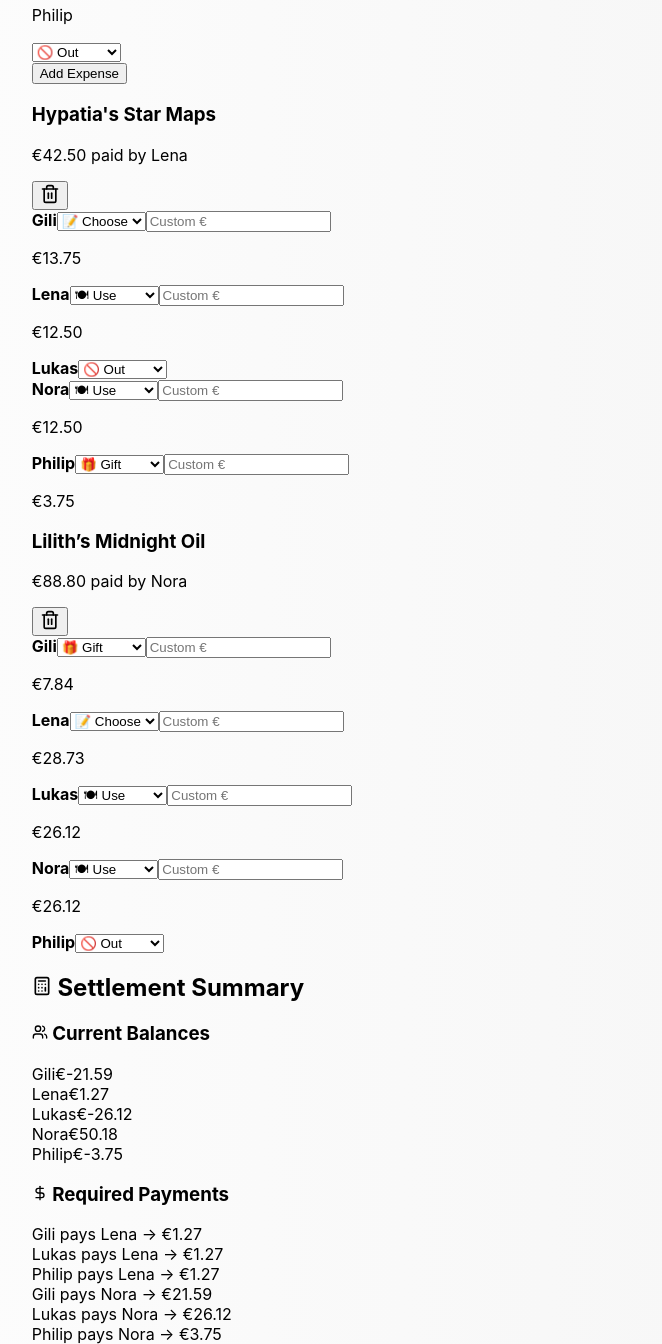
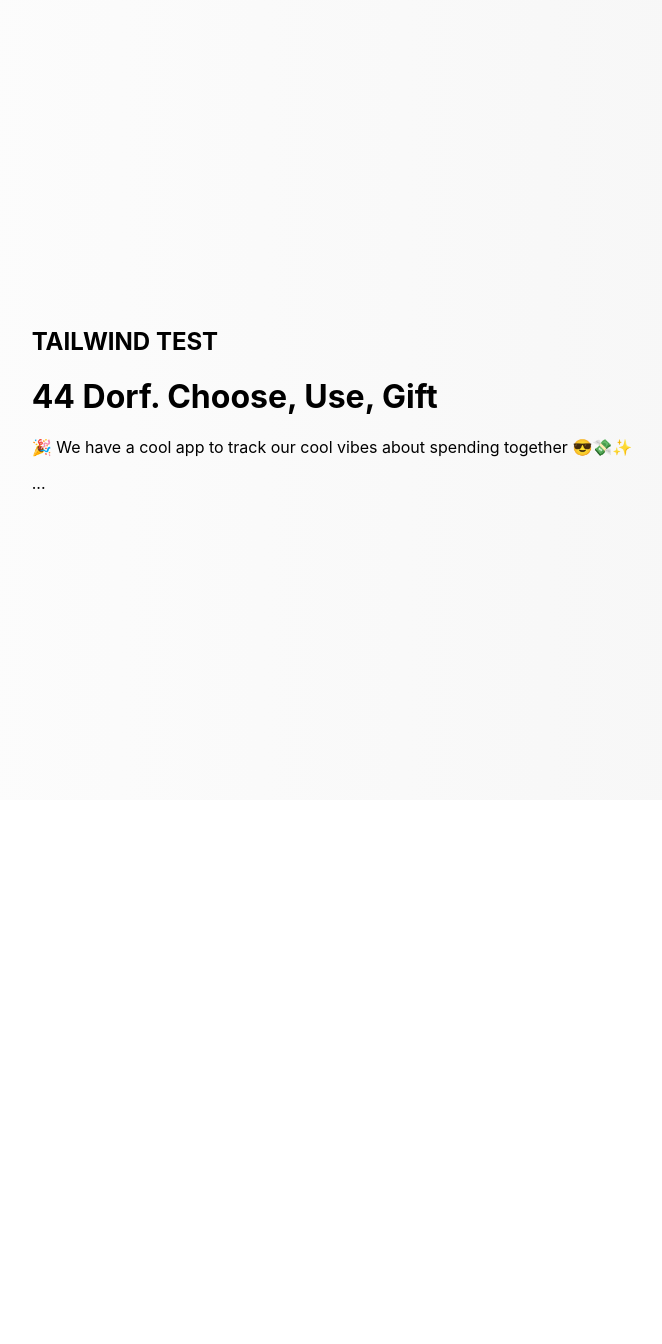
Before and after one commit to Gilganit/44-CUG, a React (Create React App) app: page / in a window 1280 px wide. Shown: the whole page, without its empty margins (308-970 px from the left). After the commit the page ends 800 px from the top, so only its background shows below. Built offline with nearby package versions, Linux system fonts and the light colour scheme.

Commit message:
Refine layout with fixed width for horizontal displRefine layout with fixed width for horizontal display 3 with css update aand tailwind test with fix 2

```diff
--- a/src/App.js
+++ b/src/App.js
@@ -166,160 +166,14 @@
   };
 
   return (
-    <div className="w-screen min-h-screen bg-gradient-to-br from-pink-50 via-white to-blue-50 flex justify-center items-start p-8">
+    <div className="min-h-screen bg-gradient-to-br from-pink-50 via-white to-blue-50 py-8 px-4 flex justify-center">
       <div className="flex flex-col w-full max-w-screen-lg bg-white rounded-xl shadow-xl p-8">
         <div className="mb-8 text-center">
- 	 <h2 className="text-4xl text-pink-600 font-bold">TAILWIND TEST</h2>
- 	 <h1 className="text-4xl font-bold text-gray-900 mb-2">44 Dorf. Choose, Use, Gift</h1>
+          <h2 className="text-4xl text-pink-600 font-bold">TAILWIND TEST</h2>
+          <h1 className="text-4xl font-bold text-gray-900 mb-2">44 Dorf. Choose, Use, Gift</h1>
           <p className="text-gray-700 text-lg">🎉 We have a cool app to track our cool vibes about spending together 😎💸✨</p>
         </div>
-
-        {/* Add Expense */}
-        <div className="bg-gray-50 p-6 rounded-lg mb-8 shadow">
-          <h2 className="text-2xl font-semibold mb-4 flex items-center gap-2"><Plus size={20} /> Add New Expense</h2>
-          <div className="grid grid-cols-1 md:grid-cols-3 gap-4 mb-4">
-            <input
-              type="text"
-              placeholder="Expense description"
-              value={newExpense.description}
-              onChange={e => setNewExpense({ ...newExpense, description: e.target.value })}
-              className="p-2 border rounded-lg"
-            />
-            <input
-              type="number"
-              placeholder="Amount"
-              value={newExpense.amount}
-              onChange={e => setNewExpense({ ...newExpense, amount: e.target.value })}
-              className="p-2 border rounded-lg"
-            />
-            <select
-              value={newExpense.paidBy}
-              onChange={e => setNewExpense({ ...newExpense, paidBy: e.target.value })}
-              className="p-2 border rounded-lg"
-            >
-              <option value="">-- Select Payer --</option>
-              {housemates.map(person => (
-                <option key={person} value={person}>{person}</option>
-              ))}
-            </select>
-          </div>
-
-          <div className="flex flex-wrap gap-4">
-            {housemates.map(person => (
-              <div key={person} className="flex flex-col border p-3 rounded shadow-sm w-40">
-                <p className="font-medium text-sm">{person}</p>
-                <select
-                  value={newExpense.participations[person]}
-                  onChange={e =>
-                    setNewExpense({
-                      ...newExpense,
-                      participations: { ...newExpense.participations, [person]: e.target.value }
-                    })
-                  }
-                  className="w-full p-1 border rounded text-sm"
-                >
-                  <option value="out">🚫 Out</option>
-                  <option value="choose">📝 Choose</option>
-                  <option value="use">🍽 Use</option>
-                  <option value="gift">🎁 Gift</option>
-                </select>
-              </div>
-            ))}
-          </div>
-
-          <button
-            onClick={addExpense}
-            className="mt-4 bg-blue-500 text-white px-4 py-2 rounded hover:bg-blue-600 transition"
-          >
-            Add Expense
-          </button>
-        </div>
-
-        {/* Expense List */}
-        <div className="flex flex-col gap-6">
-          {expenses.map(expense => {
-            const splits = calculateSplit(expense);
-            return (
-              <div key={expense.id} className="bg-white border rounded p-4 shadow">
-                <div className="flex justify-between items-start mb-4">
-                  <div>
-                    <h3 className="font-semibold text-lg">{expense.description}</h3>
-                    <p className="text-gray-600">€{expense.amount.toFixed(2)} paid by {expense.paidBy}</p>
-                  </div>
-                  <button onClick={() => deleteExpense(expense.id)} className="text-red-500 hover:text-red-700">
-                    <Trash2 size={20} />
-                  </button>
-                </div>
-                <div className="flex flex-wrap gap-3">
-                  {housemates.map(person => (
-                    <div key={person} className="border p-3 rounded w-40 shadow-sm flex flex-col text-sm">
-                      <strong>{person}</strong>
-                      <select
-                        value={expense.participations[person]}
-                        onChange={e => updateParticipation(expense.id, person, e.target.value)}
-                        className="border rounded p-1 mb-1"
-                      >
-                        <option value="out">🚫 Out</option>
-                        <option value="choose">📝 Choose</option>
-                        <option value="use">🍽 Use</option>
-                        <option value="gift">🎁 Gift</option>
-                      </select>
-                      {expense.participations[person] !== 'out' && (
-                        <>
-                          <input
-                            type="number"
-                            placeholder="Custom €"
-                            value={expense.customAmounts?.[person] || ''}
-                            onChange={e => updateCustomAmount(expense.id, person, e.target.value)}
-                            className="border rounded p-1 text-xs mb-1"
-                          />
-                          <p className="text-xs text-gray-600">€{splits[person]?.toFixed(2)}</p>
-                        </>
-                      )}
-                    </div>
-                  ))}
-                </div>
-              </div>
-            );
-          })}
-        </div>
-
-        {/* Settlement Summary */}
-        {expenses.length > 0 && (
-          <div className="mt-10 bg-green-50 p-6 rounded-lg shadow">
-            <h2 className="text-xl font-semibold mb-4 flex items-center gap-2"><Calculator size={20} /> Settlement Summary</h2>
-            <div className="grid grid-cols-1 md:grid-cols-2 gap-6">
-              <div>
-                <h3 className="font-medium mb-3 flex items-center gap-2"><Users size={16} /> Current Balances</h3>
-                <div className="space-y-2">
-                  {Object.entries(calculateBalances()).map(([person, balance]) => (
-                    <div key={person} className="flex justify-between items-center p-2 bg-white rounded">
-                      <span className="font-medium">{person}</span>
-                      <span className={`font-semibold ${balance > 0 ? 'text-green-600' : balance < 0 ? 'text-red-600' : 'text-gray-600'}`}>
-                        €{balance.toFixed(2)}
-                      </span>
-                    </div>
-                  ))}
-                </div>
-              </div>
-              <div>
-                <h3 className="font-medium mb-3 flex items-center gap-2"><DollarSign size={16} /> Required Payments</h3>
-                <div className="space-y-2">
-                  {calculateSettlements().length === 0 ? (
-                    <p className="text-gray-500 italic">All settled up! 🎉</p>
-                  ) : (
-                    calculateSettlements().map((s, i) => (
-                      <div key={i} className="p-2 bg-white rounded">
-                        <span className="font-medium">{s.from}</span> pays <span className="font-medium">{s.to}</span> →
-                        <span className="font-semibold text-green-600"> €{s.amount.toFixed(2)}</span>
-                      </div>
-                    ))
-                  )}
-                </div>
-              </div>
-            </div>
-          </div>
-        )}
+        ...
       </div>
     </div>
   );
```
